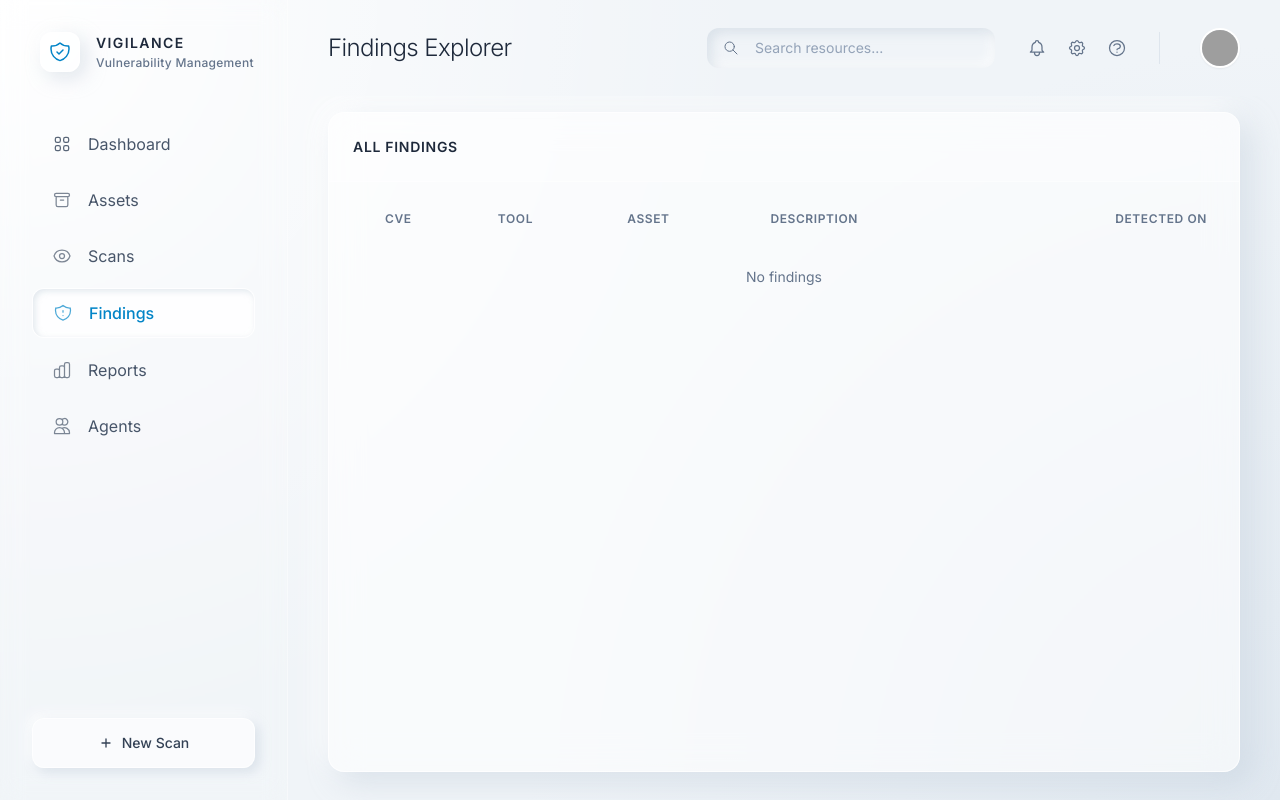
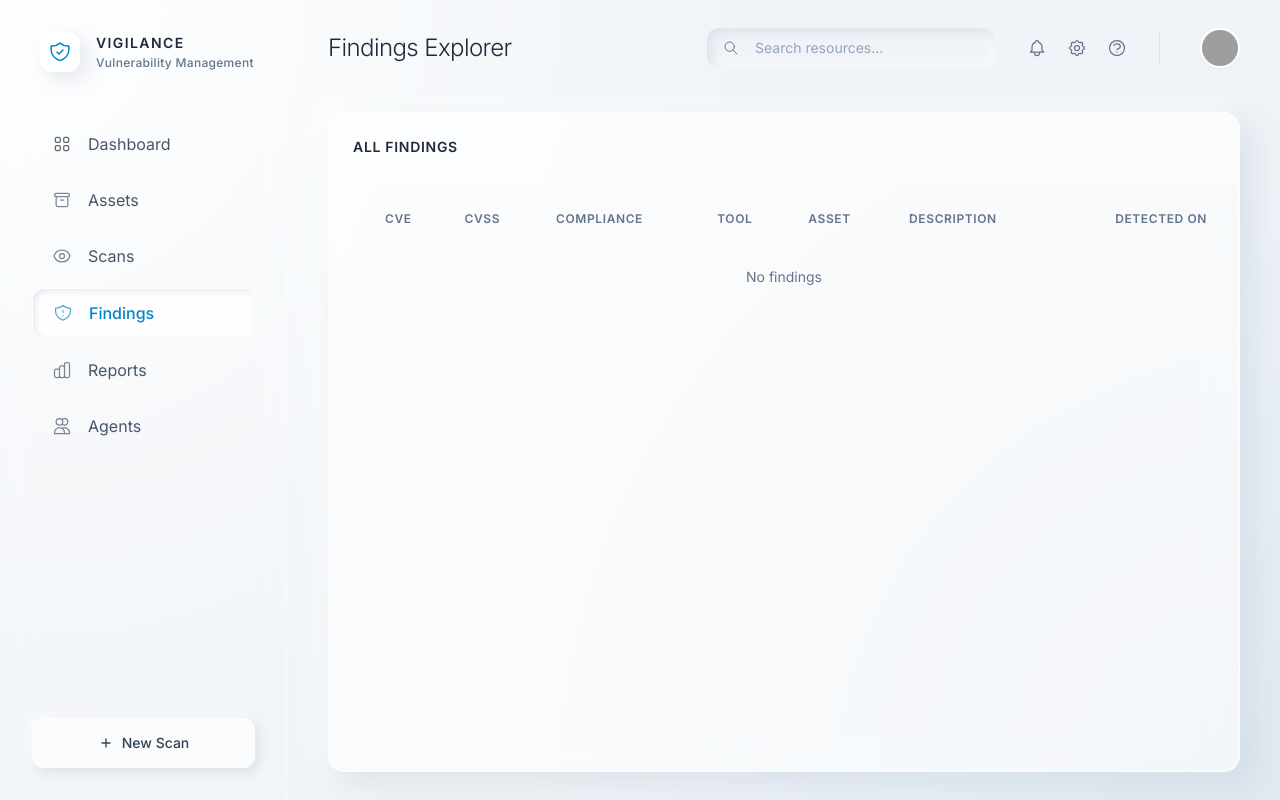
Before and after one commit to shagunchaudhary794/scanner, a Flask app: page /findings in a window 1280 px wide. Run offline with Flask 3, Linux system fonts and the light colour scheme; some libraries are stand-ins or nearby versions; grey boxes are pictures that could not be loaded.

Commit message:
Update findings.html

```diff
--- a/templates/findings.html
+++ b/templates/findings.html
@@ -13,6 +13,8 @@
                 <tr>
                     <th class="pb-3 px-2 font-semibold w-6"></th>
                     <th class="pb-3 px-4 font-semibold">CVE</th>
+                    <th class="pb-3 px-4 font-semibold">CVSS</th>
+                    <th class="pb-3 px-4 font-semibold">Compliance</th>
                     <th class="pb-3 px-4 font-semibold">Tool</th>
                     <th class="pb-3 px-4 font-semibold">Asset</th>
                     <th class="pb-3 px-4 font-semibold">Description</th>
@@ -37,6 +39,16 @@
                         <span class="ml-1 px-1.5 py-0.5 rounded bg-glacier-red text-white text-[10px] font-bold uppercase" title="PCI DSS automatic-fail condition">Auto-Fail</span>
                         {% endif %}
                     </td>
+                    <td class="py-4 px-4 font-mono text-xs text-slate-600" title="{{ finding.cvss_source or 'no CVSS source' }}">
+                        {{ '%.1f'|format(finding.cvss_score) if finding.cvss_score is not none else '—' }}
+                    </td>
+                    <td class="py-4 px-4">
+                        {% if finding.compliance_status == 'Fail' %}
+                        <span class="px-2 py-0.5 rounded bg-glacier-red/10 text-glacier-red text-[10px] font-bold uppercase">Fail</span>
+                        {% else %}
+                        <span class="px-2 py-0.5 rounded bg-emerald-500/10 text-emerald-600 text-[10px] font-bold uppercase">Pass</span>
+                        {% endif %}
+                    </td>
                     <td class="py-4 px-4 text-xs text-slate-500 uppercase">{{ finding.source_tool }}</td>
                     <td class="py-4 px-4 font-mono text-xs text-slate-700 bg-slate-100/50 my-2 rounded-md inline-block mt-3 border border-white">{{ finding.asset.hostname or finding.asset.ip_address }}</td>
                     <td class="py-4 px-4 text-xs text-slate-600 truncate max-w-[300px]" title="{{ finding.description }}">{{ finding.description }}</td>
@@ -45,7 +57,7 @@
                     </td>
                 </tr>
                 {% else %}
-                <tr><td colspan="6" class="py-4 px-4 text-slate-500 text-center">No findings</td></tr>
+                <tr><td colspan="8" class="py-4 px-4 text-slate-500 text-center">No findings</td></tr>
                 {% endfor %}
             </tbody>
         </table>
```
